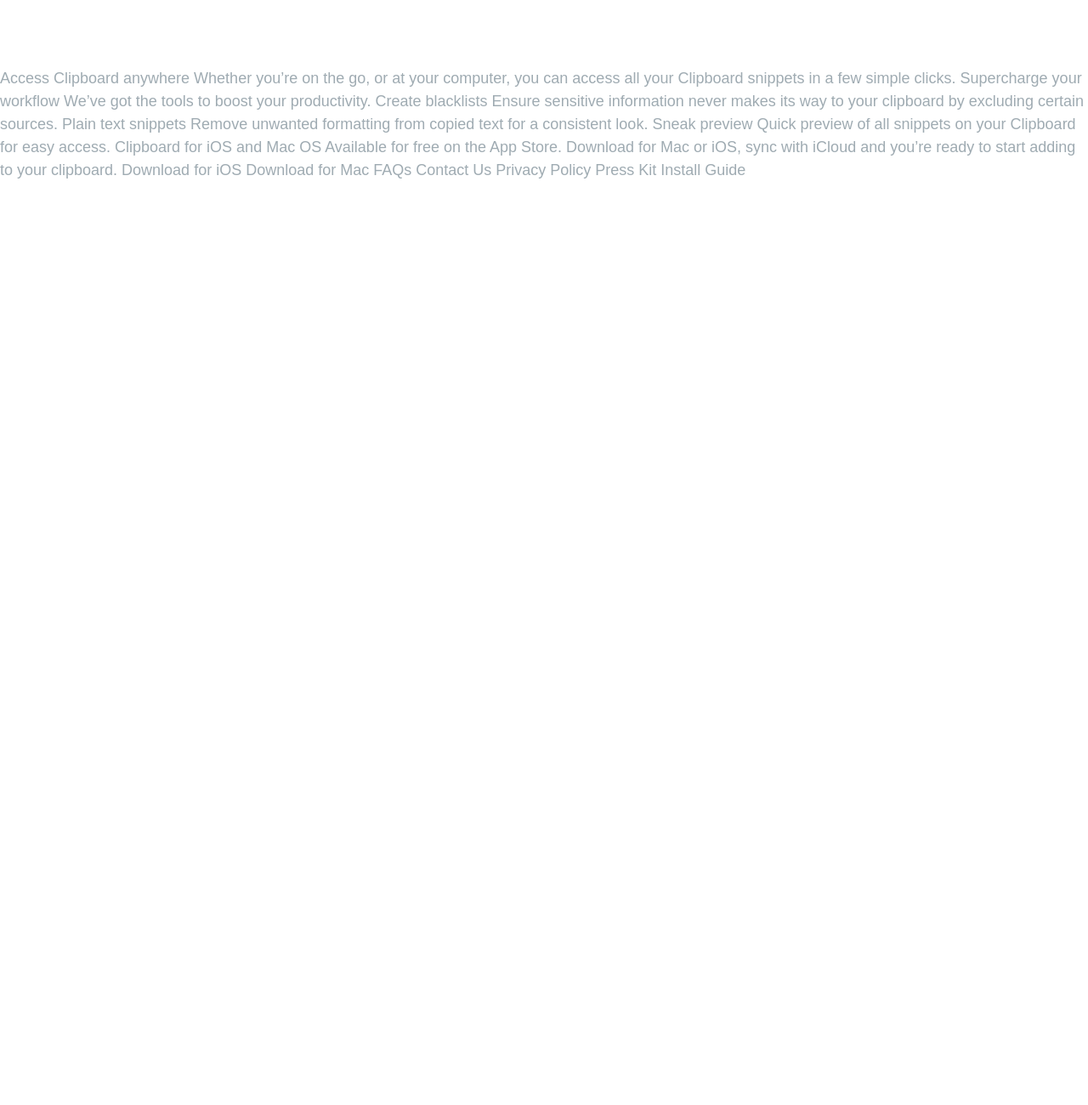
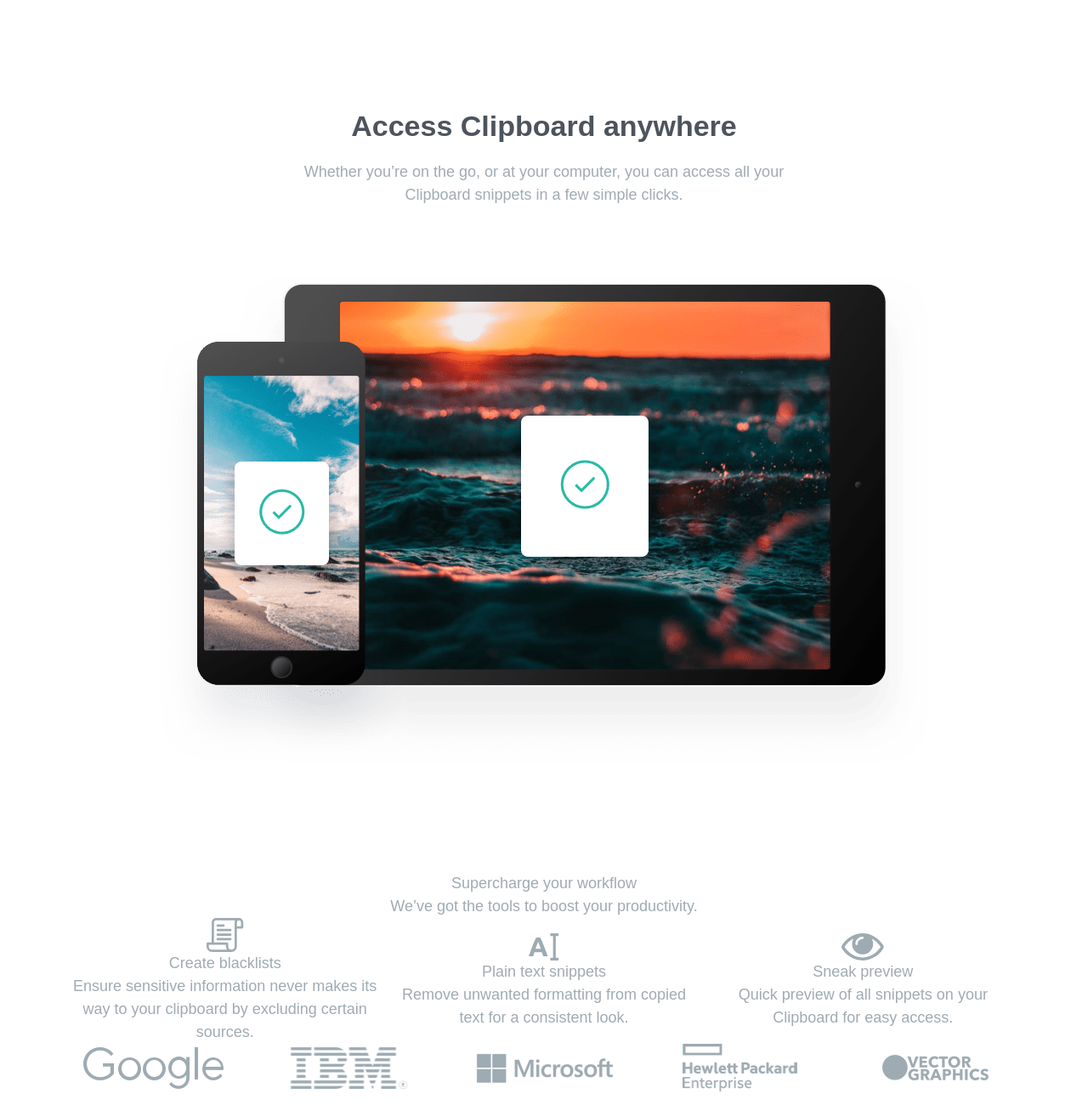
Before and after one commit to devPauloski/clipboard-landing-page, a website: page index.html in a window 1280 px wide. Shown: the part 1380-2680 px from the top of the page at 85% size. Before the commit the page ends 1594 px from the top, so only its background shows below. Drawn offline with Linux system fonts and the light colour scheme; a web font is replaced by a local one.

Commit message:
Made changes

```diff
--- a/index.html
+++ b/index.html
@@ -20,7 +20,7 @@
           <button class="cursor-pointer py-5 px-12 leading-tight text-white bg-blue-100 rounded-full inline-flex justify-center items-center">Download for Mac</button>
         </div>
       </header>
-      <section>
+      <section class="mb-40">
         <div class="max-w-[35rem] md:max-w-[69.375rem] mx-auto w-[90%] text-center">
           <h2 class="text-22-34 text-gray-700 font-semibold leading-tight max-w-[18ch] md:max-w-none mx-auto mb-5">Keep track of your snippets</h2>
           <p class="max-w-[60ch] mx-auto mb-16 md:mb-20">
@@ -50,28 +50,61 @@
           </div>
         </div>
       </section>
+      <section class="mb-32">
+        <div class="max-w-[35rem] md:max-w-[69.375rem] mx-auto w-[90%] text-center">
+          <h2 class="text-22-34 text-gray-700 font-semibold leading-tight max-w-[18ch] md:max-w-none mx-auto mb-5">Access Clipboard anywhere</h2>
+          <p class="max-w-[60ch] mx-auto mb-16 md:mb-20">
+            Whether you’re on the go, or at your computer,
+            you can access all your Clipboard snippets in a few simple clicks.
+          </p>
+          <div class="flex items-center justify-center">
+            <img src="./images/image-devices.png" alt="Devices">
+          </div>
+        </div>
+      </section>
+      <section>
+        <div class="max-w-[35rem] md:max-w-[69.375rem] mx-auto w-[90%] text-center">
+          <h2>Supercharge your workflow</h2>
+          <p>We’ve got the tools to boost your productivity.</p>
+          <div class="grid gap-4 md:grid-cols-3">
+            <section class="flex flex-col justify-center items-center">
+              <img src="./images/icon-blacklist.svg" alt="blacklist">
+              <h3>Create blacklists</h3>
+              <p>Ensure sensitive information never makes its way to your clipboard by excluding certain sources.</p>
+            </section>
+            <section class="flex flex-col justify-center items-center">
+              <img src="./images/icon-text.svg" alt="text snippet">
+              <h3>Plain text snippets</h3>
+              <p>Remove unwanted formatting from copied text for a consistent look.</p>
+            </section>
+            <section class="flex flex-col justify-center items-center">
+              <img src="./images/icon-preview.svg" alt="preview">
+              <h3>Sneak preview</h3>
+              <p>Quick preview of all snippets on your Clipboard for easy access.</p>
+            </section>
+          </div>
+          <div class="grid gap-10 place-items-center sm:grid-cols-3 md:grid-cols-5">
+            <img src="./images/logo-google.png" alt="Google">
+            <img src="./images/logo-ibm.png" alt="IBM">
+            <img src="./images/logo-microsoft.png" alt="Microsoft">
+            <img src="./images/logo-hp.png" alt="Hewlett Packard Enterprise">
+            <img src="./images/logo-vector-graphics.png" alt="logo-vector-graphics">
+          </div>
+        </div>
+      </section>
     </main>
 
-    Access Clipboard anywhere
 
-    Whether you’re on the go, or at your computer, you can access all your Clipboard
-    snippets in a few simple clicks.
 
-    Supercharge your workflow
 
-    We’ve got the tools to boost your productivity.
 
-    Create blacklists
 
-    Ensure sensitive information never makes its way to your clipboard by excluding certain sources.
 
-    Plain text snippets
 
-    Remove unwanted formatting from copied text for a consistent look.
 
-    Sneak preview
 
-    Quick preview of all snippets on your Clipboard for easy access.
+
+
 
     Clipboard for iOS and Mac OS
 
```
Also changed, not shown: output.css.
